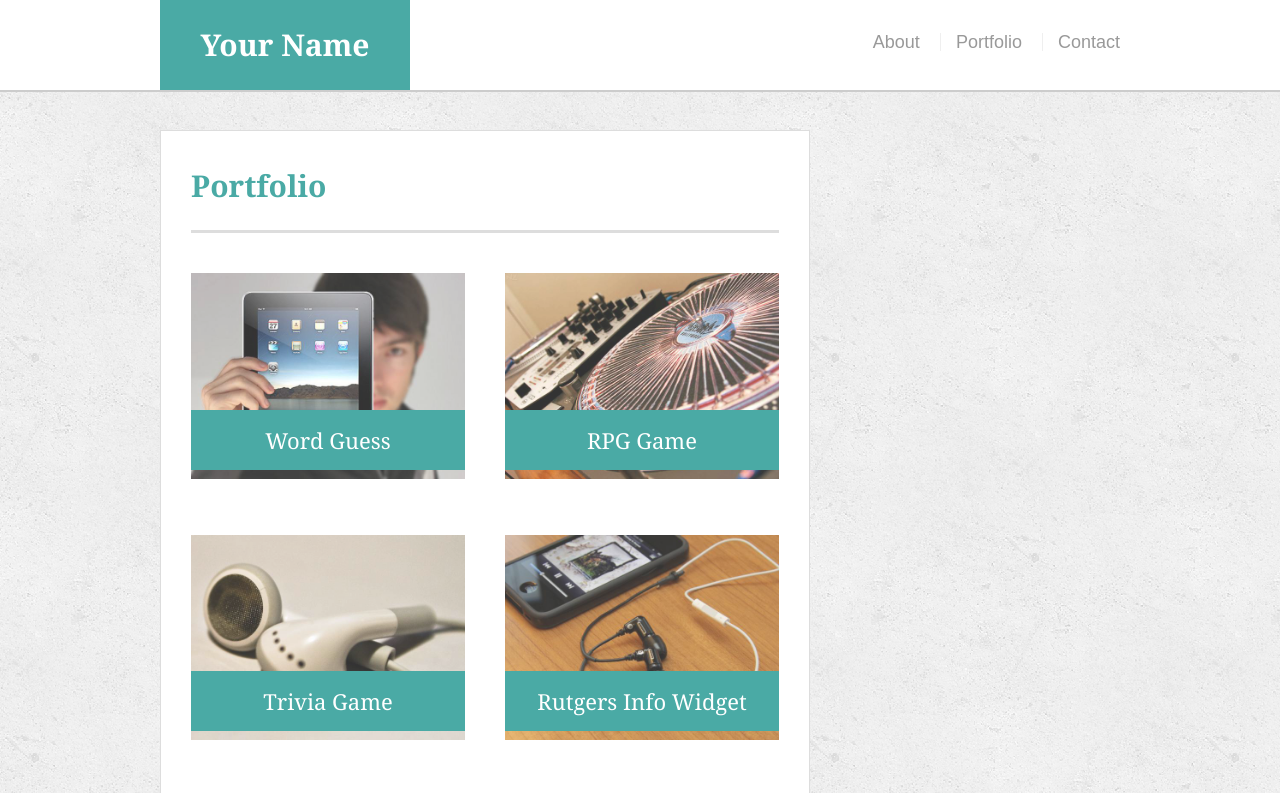
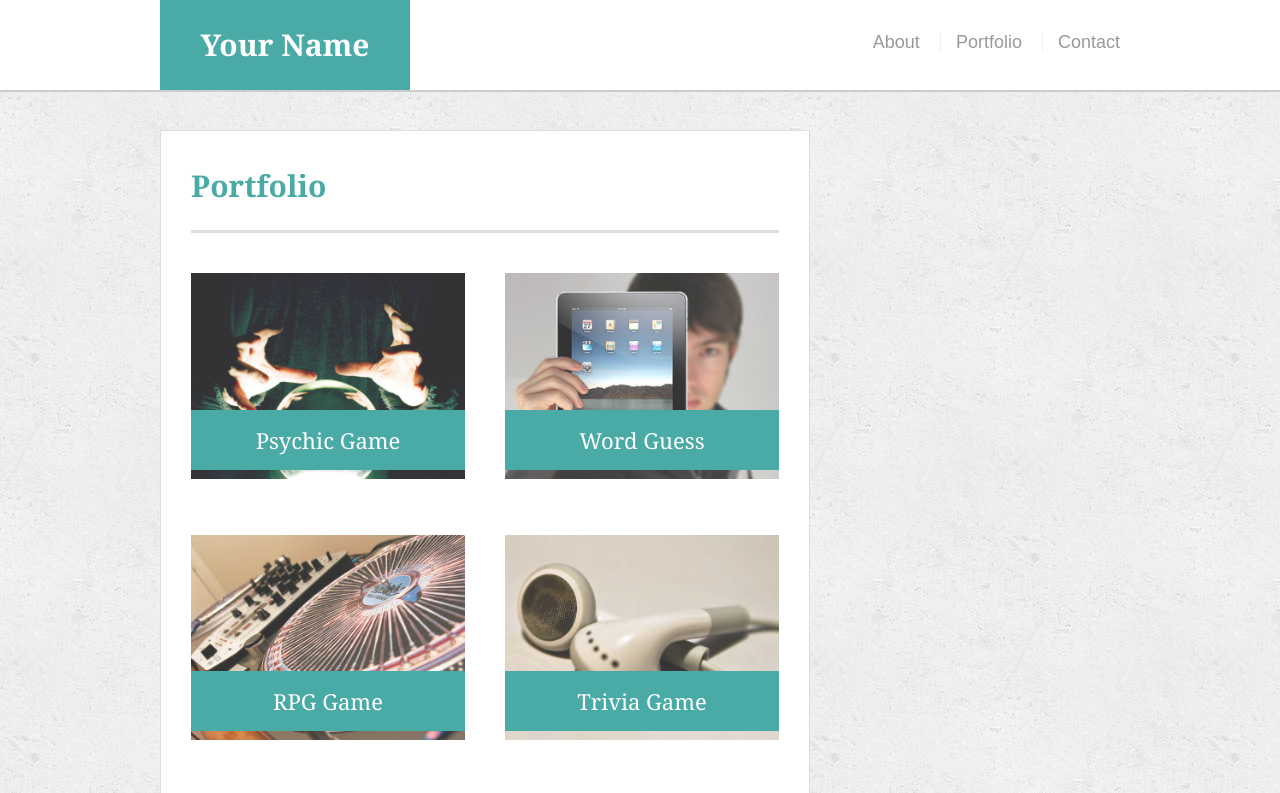
Before and after one commit to seliades/Responsive-Portfolio, a plain HTML site: page portfolio.html in a window 1280 px wide. Shown: the top 793 px of the page. Drawn offline with Linux system fonts and the light colour scheme.

Commit message:
added psychic game to portfolio

```diff
--- a/portfolio.html
+++ b/portfolio.html
@@ -27,25 +27,36 @@
       <h1>Portfolio</h1>
 
       <div class="work">
+        <a href="https://seliades.github.io/Psychic-Game/">
+          <img src="assets/images/crystal-ball.jpg" alt="Psychic Game">
+        </a>
+          <h3>Psychic Game</h3>
+        </div>
+
+      <div class="work">
         <img src="assets/images/technics-q-c-640-480-1.jpg" alt="Word Guess">
 
         <h3>Word Guess</h3>
       </div>
+
       <div class="work">
         <img src="assets/images/technics-q-c-640-480-2.jpg" alt="RPG Game">
 
         <h3>RPG Game</h3>
       </div>
+
       <div class="work">
         <img src="assets/images/technics-q-c-640-480-5.jpg" alt="Trivia Game">
 
         <h3>Trivia Game</h3>
       </div>
+
       <div class="work">
         <img src="assets/images/technics-q-c-640-480-7.jpg" alt="Rutgers Info Widget">
 
         <h3>Rutgers Info Widget</h3>
       </div>
+
       <div class="work">
         <img src="assets/images/technics-q-c-640-480-9.jpg" alt="Rock Paper Scissors">
 
```
Also changed, not shown: assets/images/crystal-ball.jpg (added).
